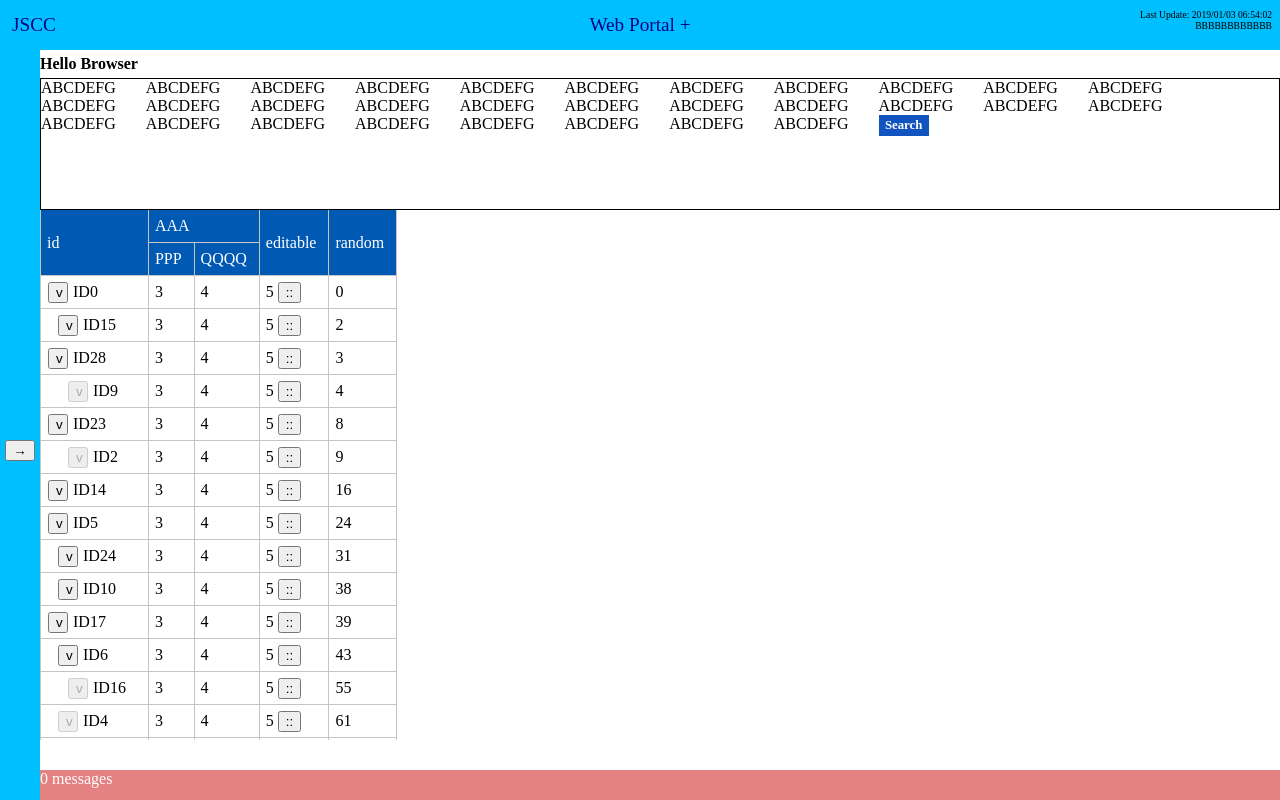
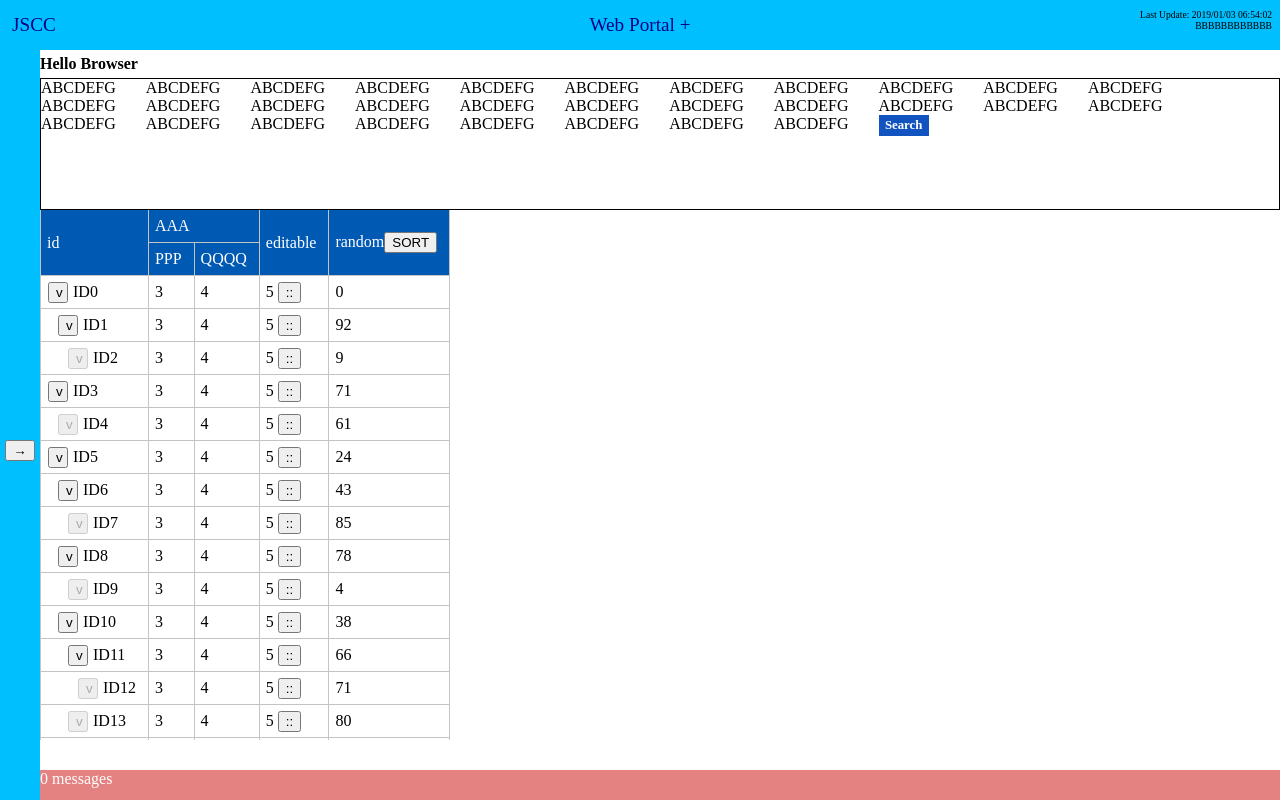
Before and after one commit to nn-ii/wppfff, a React (Create React App) app in the folder src/: page / in a window 1280 px wide. Built offline with nearby package versions, Linux system fonts and the light colour scheme; the HTML template or start-up script is replaced by a standard one.

Commit message:
implemented toggle button

```diff
--- a/src/components/Parts/DataTable.js
+++ b/src/components/Parts/DataTable.js
@@ -57,9 +57,8 @@ class DataTable extends Component {
     });
 
     this.debugStartDate = new Date();
+  }
 
-    setTimeout(() => this.toggleSorting(4), 3000);
-  }
   static getDerivedStateFromProps(nextProps, prevState) {
     let ret = commonGetDerivedStateFromProps(nextProps, prevState);
     if (ret === null) {
@@ -85,8 +84,7 @@ class DataTable extends Component {
         inputSpaceIndex: DataTable.createInputSpaceIndex(nextProps),
 
         /* below will be calculated late */
-        editableIndex: null,
-        sortableIndex: null
+        editableIndex: null
       });
     }
     return null;
@@ -182,8 +180,7 @@ class DataTable extends Component {
   setIndices() {
     //      Array.isArray(this.props.editableIndices)
     let toCheck = [
-      { stateName: "editableIndex", source: this.props.editableIndices },
-      { stateName: "sortableIndex", source: this.props.sortableIndices }
+      { stateName: "editableIndex", source: this.props.editableIndices }
     ].filter(
       checkItem =>
         Array.isArray(checkItem.source) &&
@@ -454,7 +451,6 @@ class DataTable extends Component {
     orderList = orderList.map(i => {
       return i.rowIndex;
     });
-    console.log("JPJP", colIndex, orderList);
 
     this.setState({
       sorted: orderList,
@@ -474,6 +470,9 @@ class DataTable extends Component {
     } else {
       this.setSortedState(colIndex, false);
     }
+  }
+  toggleSortingWithKey(key) {
+    this.toggleSorting(this.createMapKeyToFlattenIndex()[key]);
   }
 
   render() {
@@ -506,6 +505,8 @@ class DataTable extends Component {
                   columns={this.props.columns}
                   widthList={this.state.headerCellsWidthList}
                   objectRefOfCellMap={this.objectRefOfCellMap}
+                  sortableIndices={this.props.sortableIndices}
+                  whenSortButtonClick={key => this.toggleSortingWithKey(key)}
                 />
 
                 {/*
@@ -551,6 +552,7 @@ class DataTable extends Component {
                 <Header
                   columns={this.props.columns}
                   funcRefToGetStyleInfo={this.funcRefToGetStyleInfo}
+                  sortableIndices={this.props.sortableIndices}
                 />
 
                 {/*
@@ -594,7 +596,6 @@ class DataTable extends Component {
                         }
                         editableIndex={this.state.editableIndex}
                         inputSpaceIndex={this.state.inputSpaceIndex}
-                        sortableIndex={this.state.sortableIndex}
                         pageVersion={this.state.version}
                         toggleTreeFunc={rowIndex => this.toggleTree(rowIndex)}
                         toggleSortingFunc={colIndex =>
--- a/src/components/Parts/DataTable/Header.js
+++ b/src/components/Parts/DataTable/Header.js
@@ -328,6 +328,25 @@ class Header extends Component {
       return (
         <tr key={rowIdx} ref={rowIdx === 0 && this.firstTrNodeRef}>
           {eachWithIndex(row, (col, idx) => {
+            let sortButton, keyToCheck;
+            if (typeof col.id === "string") {
+              keyToCheck = col.id;
+            } else if (typeof col.value === "string") {
+              keyToCheck = col.value;
+            }
+            if (
+              this.props.sortableIndices &&
+              this.props.sortableIndices.includes(keyToCheck)
+            ) {
+              sortButton = (
+                <button
+                  onClick={() => this.props.whenSortButtonClick(keyToCheck)}
+                >
+                  SORT
+                </button>
+              );
+            }
+
             return (
               <td
                 key={idx}
@@ -343,6 +362,7 @@ class Header extends Component {
                 rowSpan={col.rowSpan}
               >
                 {col.value}
+                {sortButton}
               </td>
             );
           })}
```
